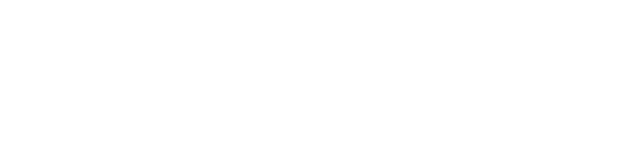
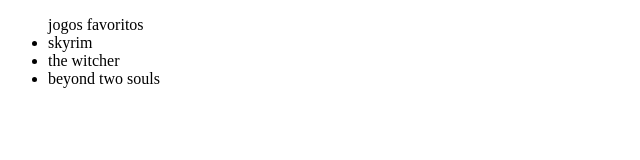
Before and after one commit to samararibeiroo/Site, a plain HTML site: page index.html in a window 1280 px wide. Shown: the whole page, without its empty margins (0-640 px from the left). Drawn offline with Linux system fonts and the light colour scheme.

Commit message:
Atualizar o index.html

```diff
--- a/index.html
+++ b/index.html
@@ -1 +1,14 @@
 <!doctype html>
+<html long ="pt br">
+<head>
+<body>
+<meta charset="utf-8">
+<title> lista de favorito </title>
+</head>
+<ul> jogos favoritos
+<li> skyrim </li>
+<li> the witcher </li>
+<li> beyond two souls </li>
+</ul>
+</body>
+</html>
```
